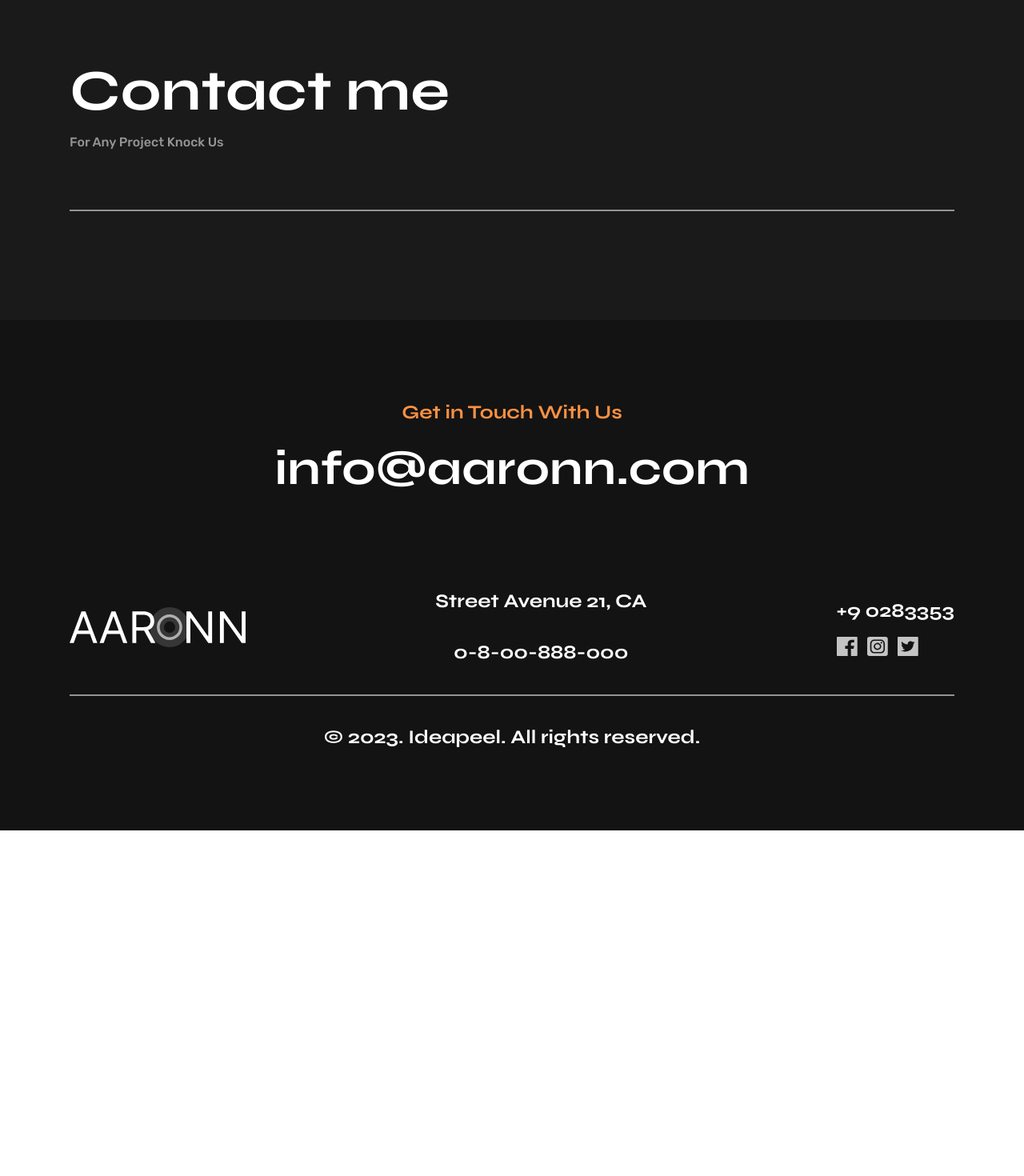
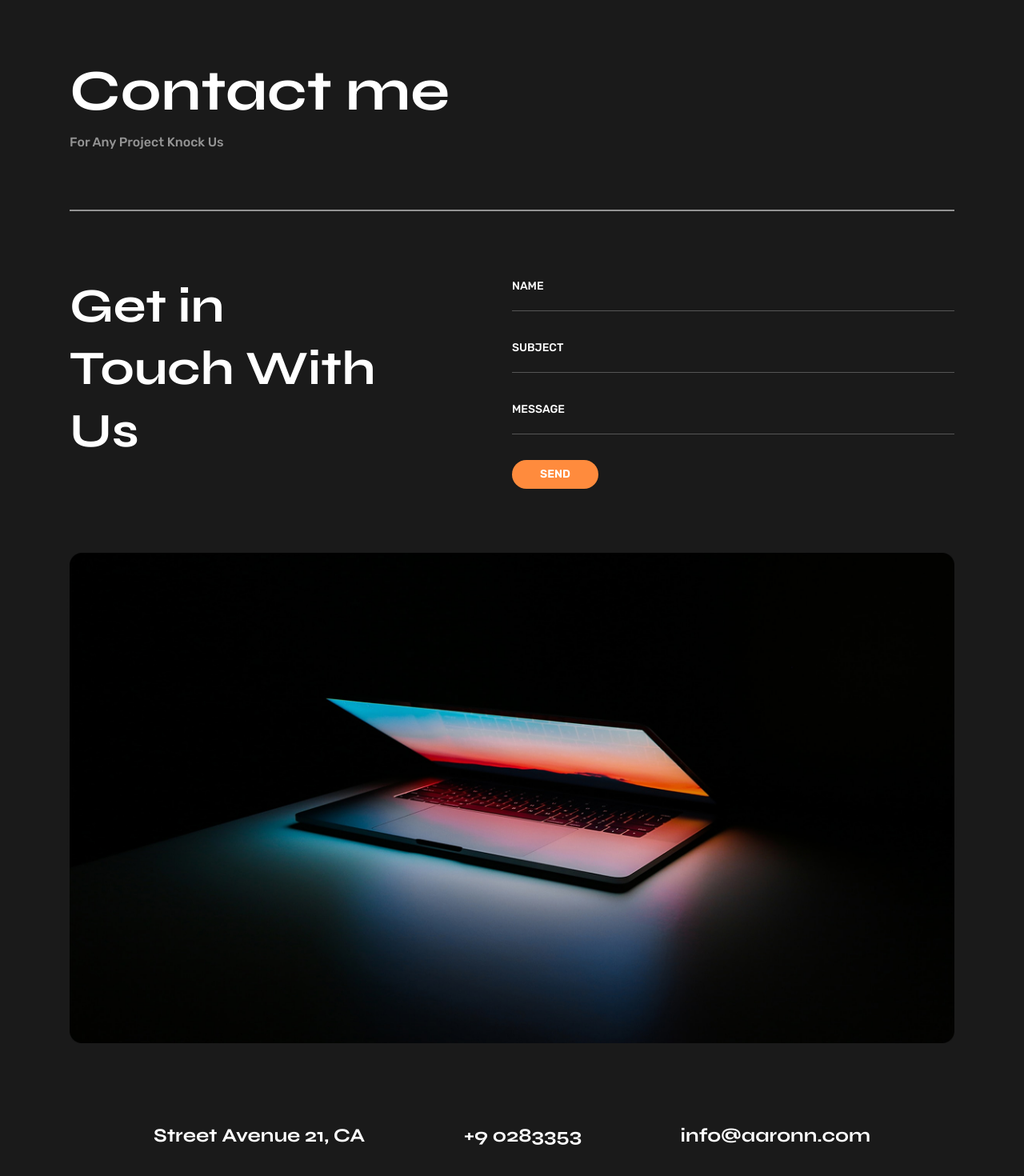
Before and after one commit to cxmelloo/aaronn, a React (Vite) app: page /contact in a window 1280 px wide. Shown: the part 130-1600 px from the top of the page at 80% size. Before the commit the page ends 1168 px from the top, so only its background shows below. Built offline with nearby package versions, Linux system fonts and the light colour scheme.

Commit message:
Contact Page done

```diff
--- a/src/index.css
+++ b/src/index.css
@@ -19,4 +19,13 @@ body{
   .c-btn{
     @apply py-5 px-7 text-white bg-[#FF9142] border-2 border-[#FF9142] rounded-4xl font-bold text-xs hover:bg-transparent hover:border-[#FF9142] active:opacity-80
   }
+
+
+.c-inp {
+  @apply w-full bg-transparent border-0 border-b border-[#555555]
+  rounded-none outline-none text-white text-sm font-medium
+  pb-5 pt-1 placeholder:text-white placeholder:uppercase
+  placeholder:opacity-100 focus:border-white transition-colors;
 }
+
+}
--- a/src/pages/Contact.jsx
+++ b/src/pages/Contact.jsx
@@ -1,6 +1,6 @@
 import PageHero from "../components/PageHero";
 import Footer from "./Footer";
-
+import Img from '../assets/Contact Pic.png'
 function Contact() {
   return (
     <>
@@ -8,8 +8,24 @@ function Contact() {
       <div className="c-container">
         <PageHero title='Contact me' desc='For Any Project Knock Us'/>
 
-        <div>
+        <div className="flex justify-between items-start gap-16 my-20 px-4 md:px-0">
+          <h1 className="w-[40%] shrink-0 font-bold font-syne text-white text-4xl md:text-6xl leading-[1.3]">Get in <br />Touch With <br />Us</h1>
 
+          <form className="flex w-[50%] flex-col gap-8">
+            <input className="c-inp" type="text" required placeholder="NAME"/>
+            <input className="c-inp" type="text" required placeholder="SUBJECT"/>
+            <input className="c-inp" type="text" required placeholder="MESSAGE"/>
+
+            <button type="submit" className="w-27 h-9 rounded-full bg-[#ff8b3d] text-white font-semibold text-sm hover:bg-[#ff7925] transition-colors cursor-pointer">SEND</button>
+          </form>
+          </div>
+
+        <img src={Img} alt="image"/>
+
+        <div className="mt-25 flex justify-between max-w-4xl mx-auto">
+          <p className="font-bold font-syne text-2xl text-white">Street Avenue 21, CA</p>
+          <p className="font-bold font-syne text-2xl text-white">+9 0283353</p>
+          <p className="font-bold font-syne text-2xl text-white">info@aaronn.com</p>
         </div>
       </div>
     </section>
```
Also changed, not shown: src/assets/Contact Pic.png (added).
